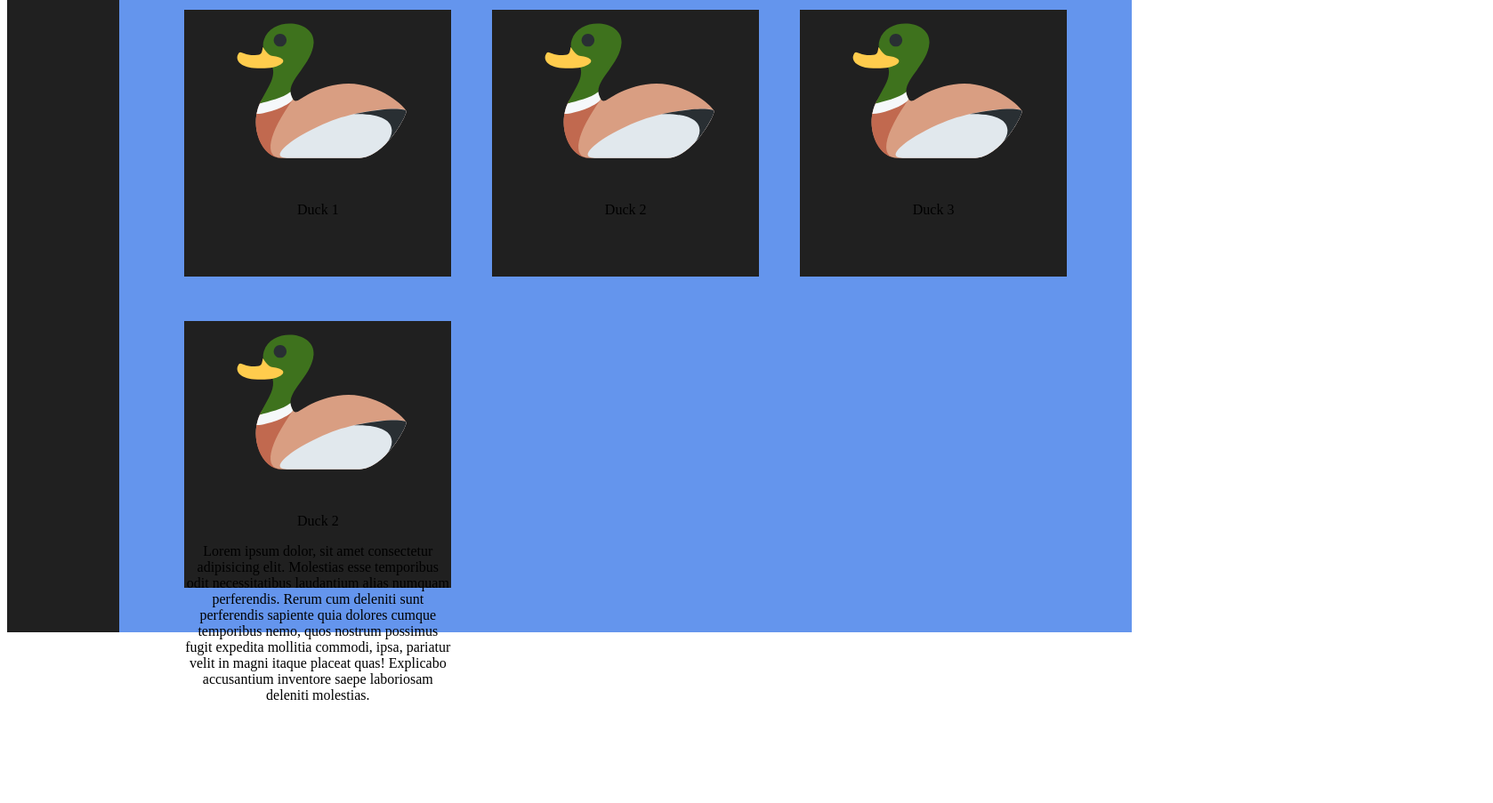
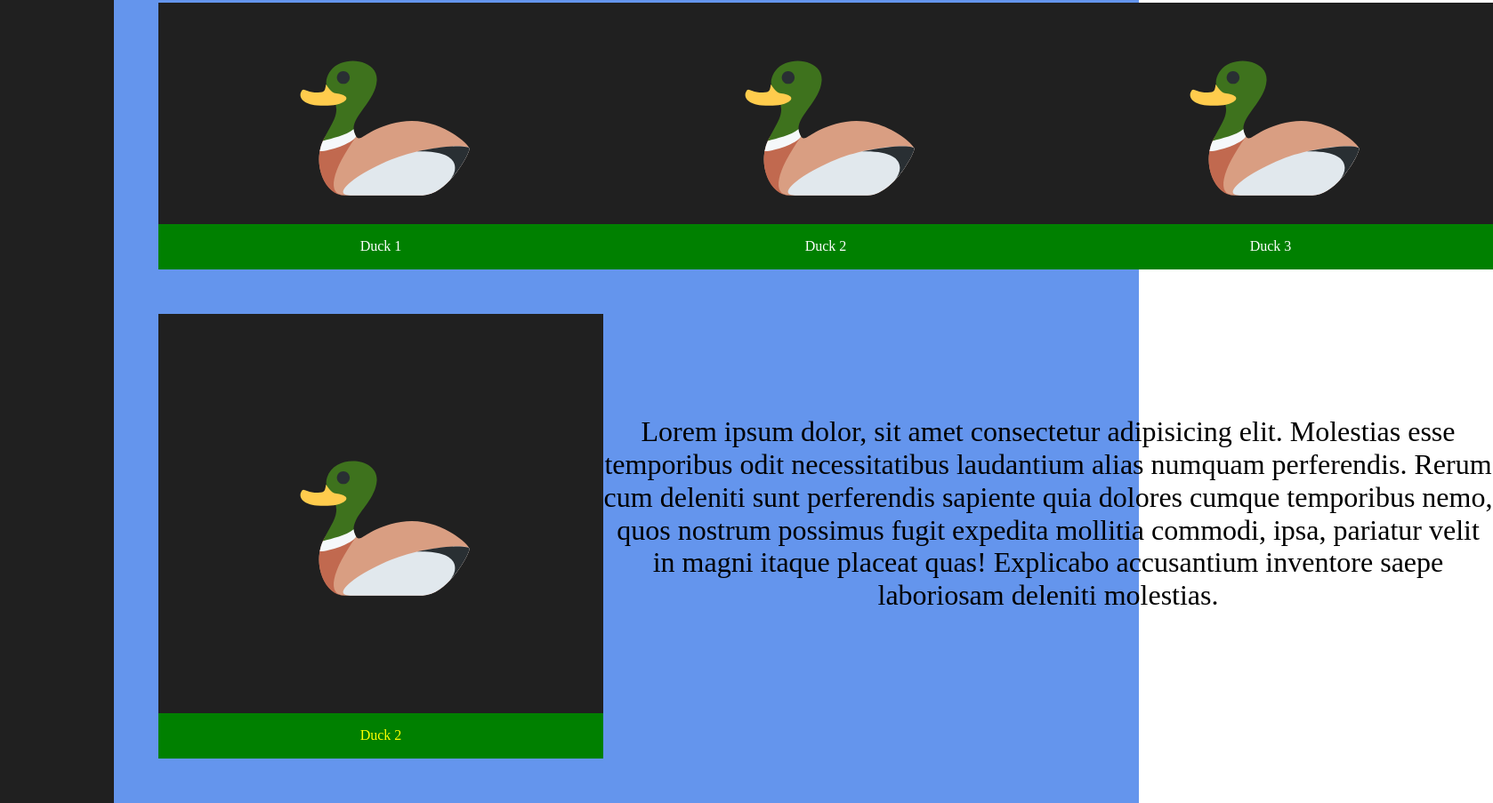
Before and after one commit to arrbaron/ducklist, a website: page index.html in a window 1280 px wide. Shown: the part 177-1080 px from the top of the page at 89% size, 1678 px wide, since content can reach past the window. Before the commit the page ends 968 px from the top, so only its background shows below. Drawn offline with nearby package versions, Linux system fonts and the light colour scheme.

Commit message:
center ducks and add text

```diff
--- a/index.html
+++ b/index.html
@@ -5,6 +5,7 @@
   <meta name="viewport" content="width=device-width, initial-scale=1.0">
   <meta http-equiv="X-UA-Compatible" content="ie=edge">
   <meta name="description" content="a quacking good time">
+  <link rel="stylesheet" type="text/css" href="https://cdnjs.cloudflare.com/ajax/libs/normalize/8.0.0/normalize.min.css">
   <link rel="stylesheet" type="text/css" href="main.css">
   <title>Ducklist</title>
 </head>
@@ -49,13 +50,16 @@
             <div class="duck__image">
               <img src="images/duck.svg" alt="a nice duck">
             </div>
-            <div class="duck__caption">
+            <div class="duck__caption active">
               <p>Duck 2</p>
             </div>
-            <p class="duck__description">
-              Lorem ipsum dolor, sit amet consectetur adipisicing elit. Molestias esse temporibus odit necessitatibus laudantium alias numquam perferendis.
-              Rerum cum deleniti sunt perferendis sapiente quia dolores cumque temporibus nemo, quos nostrum possimus fugit expedita mollitia commodi,
-              ipsa, pariatur velit in magni itaque placeat quas! Explicabo accusantium inventore saepe laboriosam deleniti molestias.
+          </article>
+          <article class="duck__description">
+            <p>
+              Lorem ipsum dolor, sit amet consectetur adipisicing elit. Molestias esse temporibus odit necessitatibus laudantium alias
+              numquam perferendis. Rerum cum deleniti sunt perferendis sapiente quia dolores cumque temporibus nemo, quos nostrum possimus
+              fugit expedita mollitia commodi, ipsa, pariatur velit in magni itaque placeat quas! Explicabo accusantium inventore saepe
+              laboriosam deleniti molestias.
             </p>
           </article>
         </div>
--- a/styles/_duck.scss
+++ b/styles/_duck.scss
@@ -6,14 +6,48 @@
 
 .duck {
   background: $secondary-color;
-  width: 300px;
+  width: 500px;
   height: 300px;
   margin: 50px auto 0 auto;
   display: inline-block;
+  position: relative;
+}
+
+.duck--active {
+  height: 500px;
+}
+
+.duck__caption {
+  background-color: green;
+  color: white;
+  position: absolute;
+  bottom: 0;
+  width: 100%;
+}
+
+.duck__caption.active {
+    color: yellow;
 }
 
 .duck__image {
   width: 200px;
   height: 200px;
-  margin: 0 auto 0 auto;
+  position: absolute;
+  left: 0;
+  right: 0;
+  top: 0;
+  bottom: 0;
+  margin: auto;
 }
+
+.duck__description {
+  font-size: 2em;
+  display: flex;
+  align-items: center;
+}
+
+@media only screen and (max-width: 800px) {
+  .duck, .duck__description {
+    display: block;
+  }
+}
--- a/styles/_grid.scss
+++ b/styles/_grid.scss
@@ -13,6 +13,10 @@
 
 .grid--ducks {
   grid-template-columns: 1fr 1fr 1fr;
+  grid-auto-rows: minmax(100, auto);
+  grid-template-areas:
+  "duck1 duck2 duck3"
+  "duck4 duck-description duck-description";
 }
 
 nav {
@@ -26,3 +30,29 @@ header {
 main {
   grid-area: main;
 }
+
+.duck:nth-of-type(1) {
+  grid-area: duck1;
+}
+
+.duck:nth-of-type(2) {
+  grid-area: duck2;
+}
+
+.duck:nth-of-type(3) {
+  grid-area: duck3;
+}
+
+.duck:nth-of-type(4) {
+  grid-area: duck4;
+}
+
+.duck__description {
+  grid-area: duck-description;
+}
+
+@media only screen and (max-width: 800px) {
+  .grid {
+    display: block;
+  }
+}
```
Also changed, not shown: main.css.
